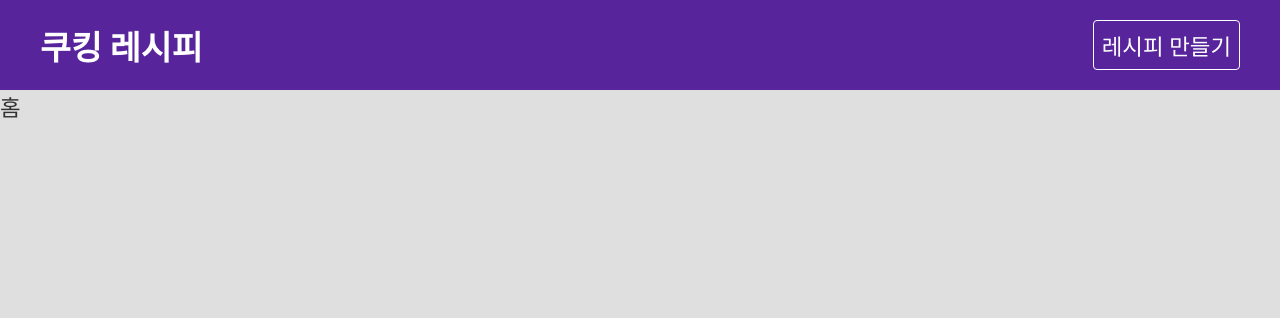
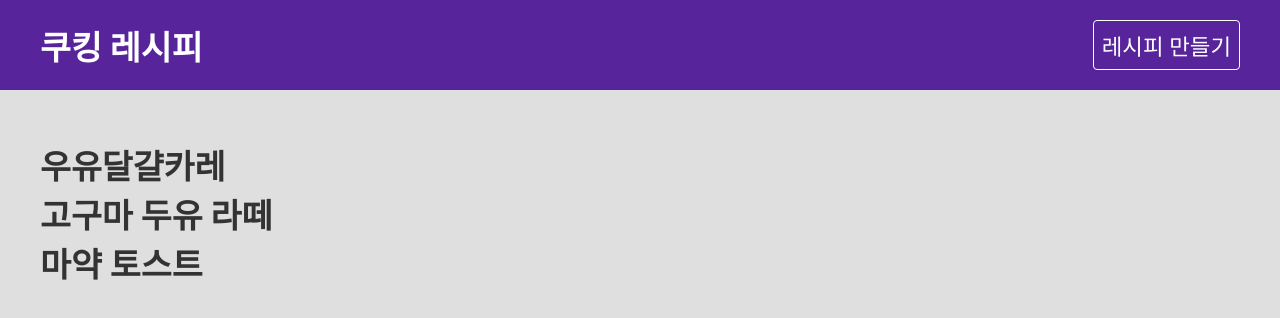
Before and after one commit to jbkim08/cooking-recipe, a React (Create React App) app: page / in a window 1280 px wide. Shown: the top 318 px of the page. Built offline with nearby package versions, Linux system fonts and the light colour scheme; data requests are answered from the project's data file.

Commit message:
홈에 레시피 불러오기

```diff
--- /dev/null
+++ b/src/hooks/useFetch.js
@@ -0,0 +1,43 @@
+import { useState, useEffect } from "react";
+
+//fetch메서드로 api 데이터를 가져오는 라이브러리
+export const useFetch = (url) => {
+  const [data, setData] = useState(null);
+  const [isPending, setIsPending] = useState(false);
+  const [error, setError] = useState(null);
+
+  useEffect(() => {
+    const controller = new AbortController();
+
+    const fetchData = async () => {
+      setIsPending(true);
+
+      try {
+        const res = await fetch(url, { signal: controller.signal });
+        if (!res.ok) {
+          throw new Error(res.statusText);
+        }
+        const data = await res.json();
+
+        setIsPending(false);
+        setData(data);
+        setError(null);
+      } catch (err) {
+        if (err.name === "AbortError") {
+          console.log("the fetch was aborted");
+        } else {
+          setIsPending(false);
+          setError("Could not fetch the data");
+        }
+      }
+    };
+
+    fetchData();
+
+    return () => {
+      controller.abort();
+    };
+  }, [url]);
+
+  return { data, isPending, error };
+};
--- a/src/pages/home/Home.css
+++ b/src/pages/home/Home.css
@@ -0,0 +1,4 @@
+.home {
+  max-width: 1200px;
+  margin: 50px auto;
+}
--- a/src/pages/home/Home.js
+++ b/src/pages/home/Home.js
@@ -1,7 +1,15 @@
+import { useFetch } from "../../hooks/useFetch";
 import "./Home.css";
 
 const Home = () => {
-  return <div>홈</div>;
+  const { data, isPending, error } = useFetch("http://localhost:3030/recipes");
+  return (
+    <div className="home">
+      {error && <p className="error">{error}</p>}
+      {isPending && <p className="loading">로딩중...</p>}
+      {data && data.map((recipe) => <h2 key={recipe.id}>{recipe.title}</h2>)}
+    </div>
+  );
 };
 
 export default Home;
```
